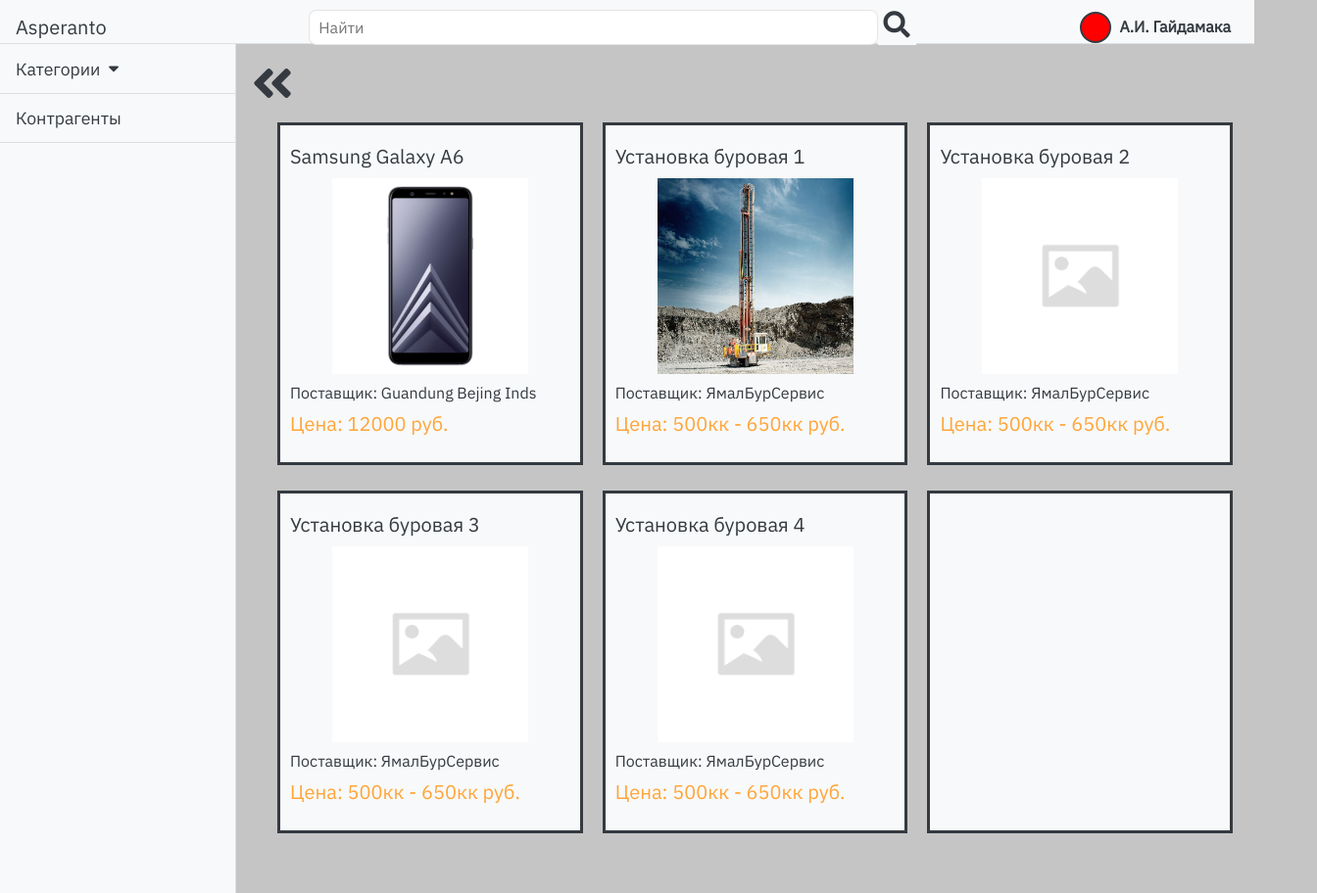
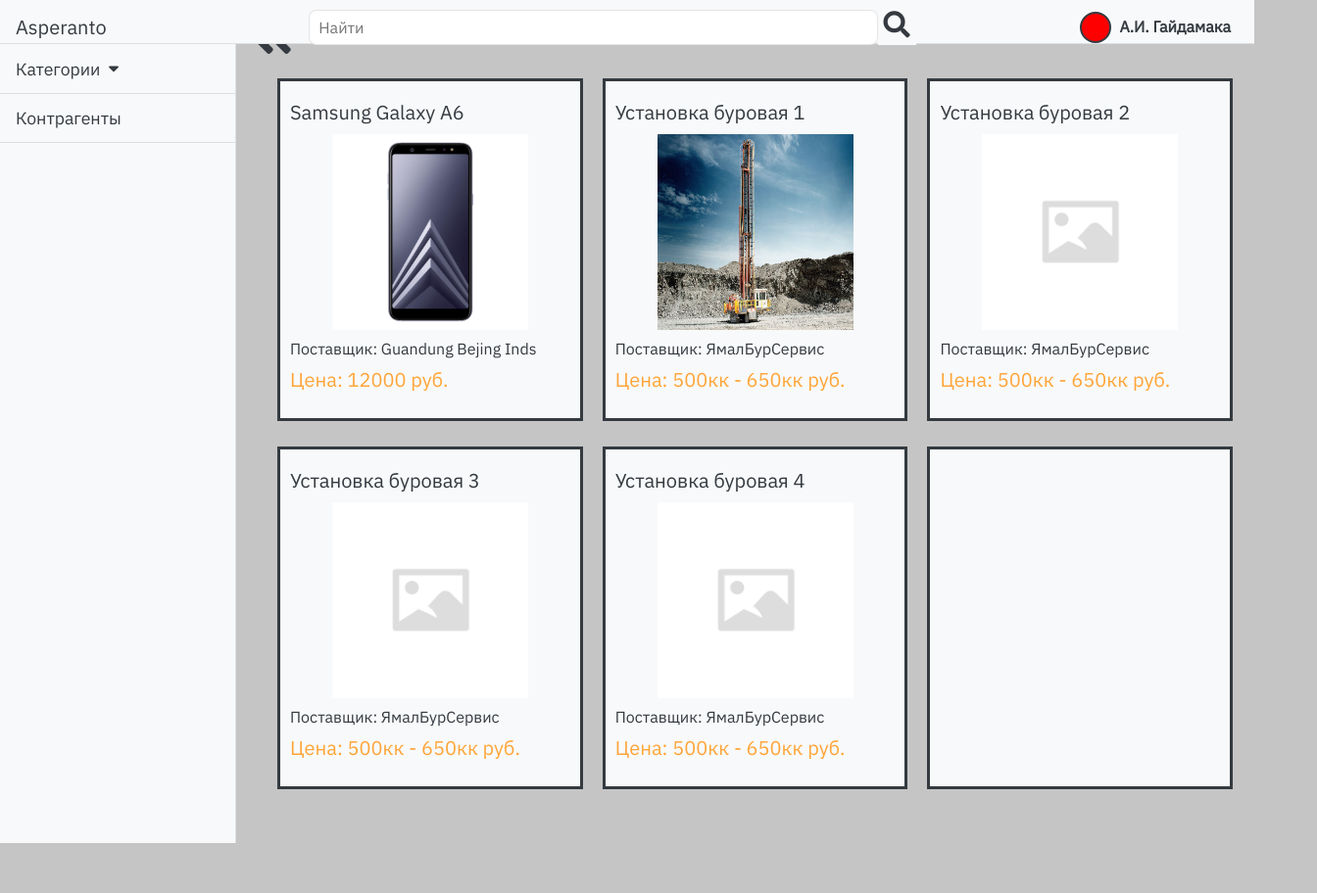
Before and after one commit to vladislav-prakhov/asperanto_marketplace, a plain HTML site: page html/search_tiles.html in a window 1280 px wide. Shown: the whole page at 98% size, 1344 px wide, since content can reach past the window. After the commit the page ends 861 px from the top, so only its background shows below. Drawn offline with nearby package versions, Linux system fonts and the light colour scheme.

Commit message:
small fixes

```diff
--- a/html/search_tiles.html
+++ b/html/search_tiles.html
@@ -20,7 +20,7 @@
         <div id="sideBar"></div>
 
         <main class="main" role="main">
-
+            <div class="wrap-main">
 
                 <div class="arrow-back">
                     <a href="index.html">
@@ -94,7 +94,7 @@
 
                     </div>
 
-
+                </div>
             </div>
         </main>
     </div>
--- a/static/css/product.css
+++ b/static/css/product.css
@@ -3,6 +3,7 @@
     justify-content: space-between;
     position: sticky;
     top: 45px;
+    margin-top: 45px;
 }
 
 .products { /* Блок под все товары (карточки с товарами) */
--- a/static/css/template.css
+++ b/static/css/template.css
@@ -14,6 +14,7 @@ body {
     font-family: 'IBM Plex Sans', sans-serif;
     z-index: 0;
     position: relative;
+    overflow: auto;
 }
 
 /* Оба правила переписывают поведение тегов <a>, <button> под нейтральное*/
@@ -195,7 +196,14 @@ p {
     padding-right: 0;
     padding-left: 0;
     width: 100%;
-    margin-top: 45px;
+}
+
+.wrap-main {
+    width: 100%;
+    position: sticky;
+    display: flex;
+    flex-direction: column;
+    top: 45px;
 }
 
 .dropright .dropdown-toggle::after { /* Чиним поведение стрелочек в бутстрепе */
```
Also changed, not shown: html/category-template.html (+0 -2 lines), html/index.html (+1 -1 lines), static/css/category-template.css (+5 -3 lines). Lines whose indentation alone changed are shown as unchanged.
